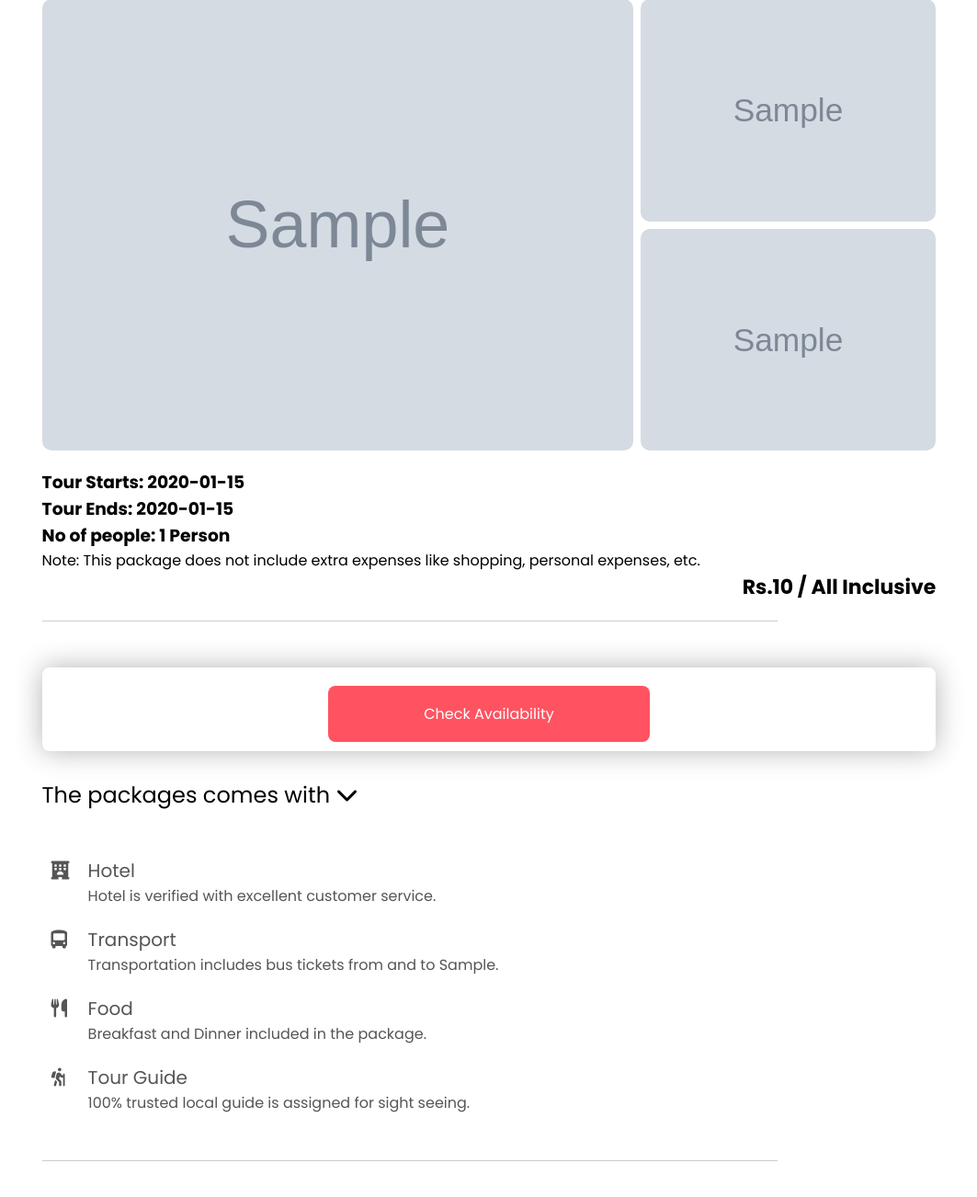
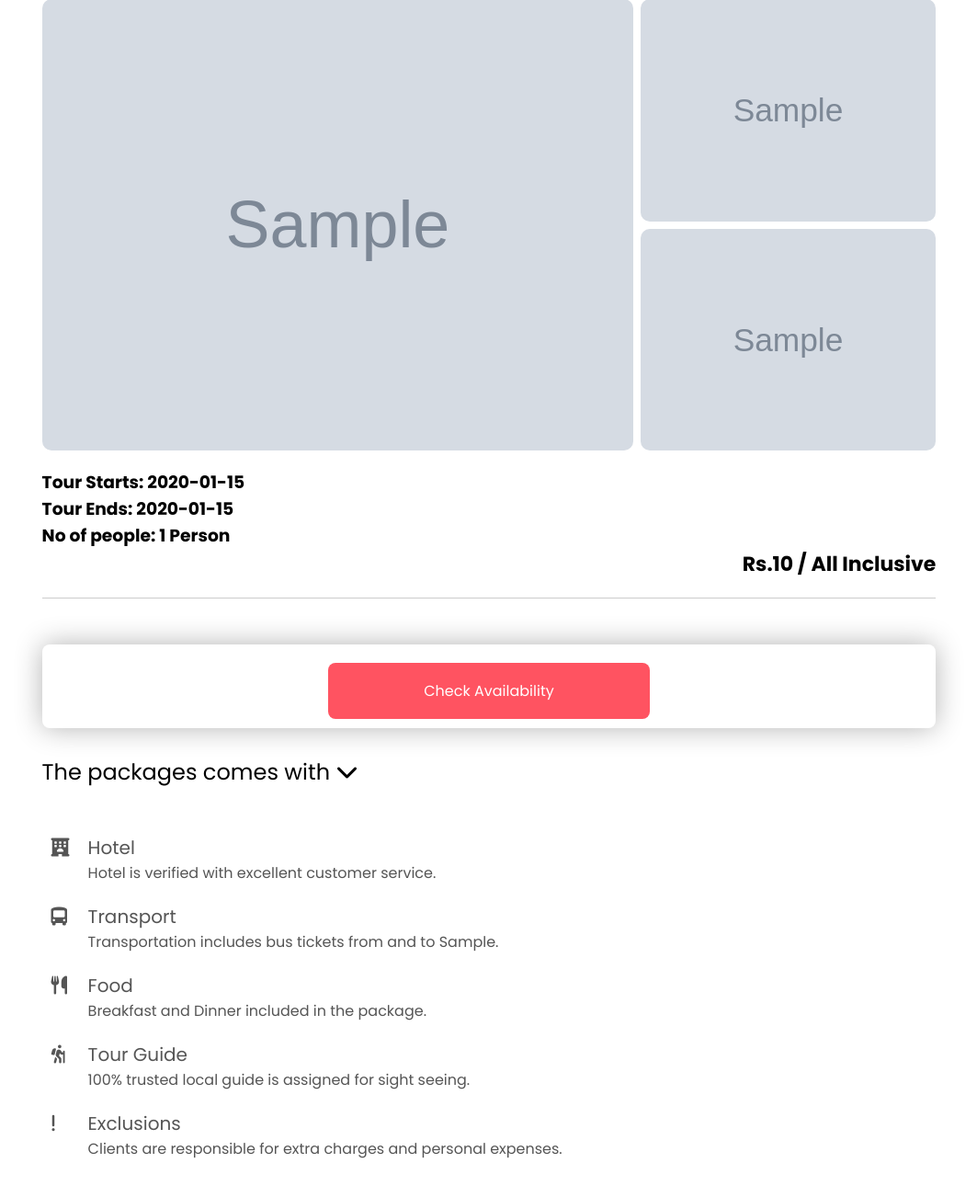
Before and after one commit to drowhannn/tripnepal, a PHP site: page /tripnepal/package.php?id=1 in a window 1280 px wide. Shown: the part 266-1568 px from the top of the page at 92% size, without its empty margins (108-1171 px from the left). Run offline with PHP 8.4, Linux system fonts and the light colour scheme; tables that the repository leaves empty hold one stand-in row (values such as "Sample post"); some libraries are stand-ins or nearby versions; some web fonts are replaced.

Commit message:
feat: remove max-width property from package.css and add exclusions to package.php

```diff
--- a/assets/css/package.css
+++ b/assets/css/package.css
@@ -64,7 +64,6 @@
     height: 1px;
     background: #ccc;
     width: 100%;
-    max-width: 800px;
     margin: 20px 0 50px;
 }
 .check-form{
--- a/package.php
+++ b/package.php
@@ -109,6 +109,14 @@ if (isset($_SESSION['logged_in'])) {
         </li>";
         }
 
+        // add exclusions
+        $features .= "<li>
+            <i class='fa-solid fa-exclamation'></i>Exclusions <br>
+            <span>
+            Clients are responsible for extra charges and personal expenses.
+            </span>
+        </li>";
+
         $features .= "</ul>";
 
         echo "<div class='package-details'>
@@ -139,8 +147,6 @@ if (isset($_SESSION['logged_in'])) {
             <h3>Tour Ends: " . $row["package_end"] . "</h3>
             <h3>No of people: " . $row["no_of_people"] . " Person</h3>
 
-            <p> Note: This package does not include extra expenses like shopping, personal expenses, etc.</p>
-
             <h4> Rs." . $row["package_price"] . " / All Inclusive</h4>
             <div>
                 <hr class='line'>";
@@ -158,6 +164,8 @@ if (isset($_SESSION['logged_in'])) {
 
         echo "<h2>The packages comes with <i class='fa-solid fa-chevron-down'></i></h2>
                     " . $features . "
+
+
                 <hr class='line'>
                 <p class='package-desc'>" . $row['package_desc'] . "</p>
                 <hr class='line'>
```
